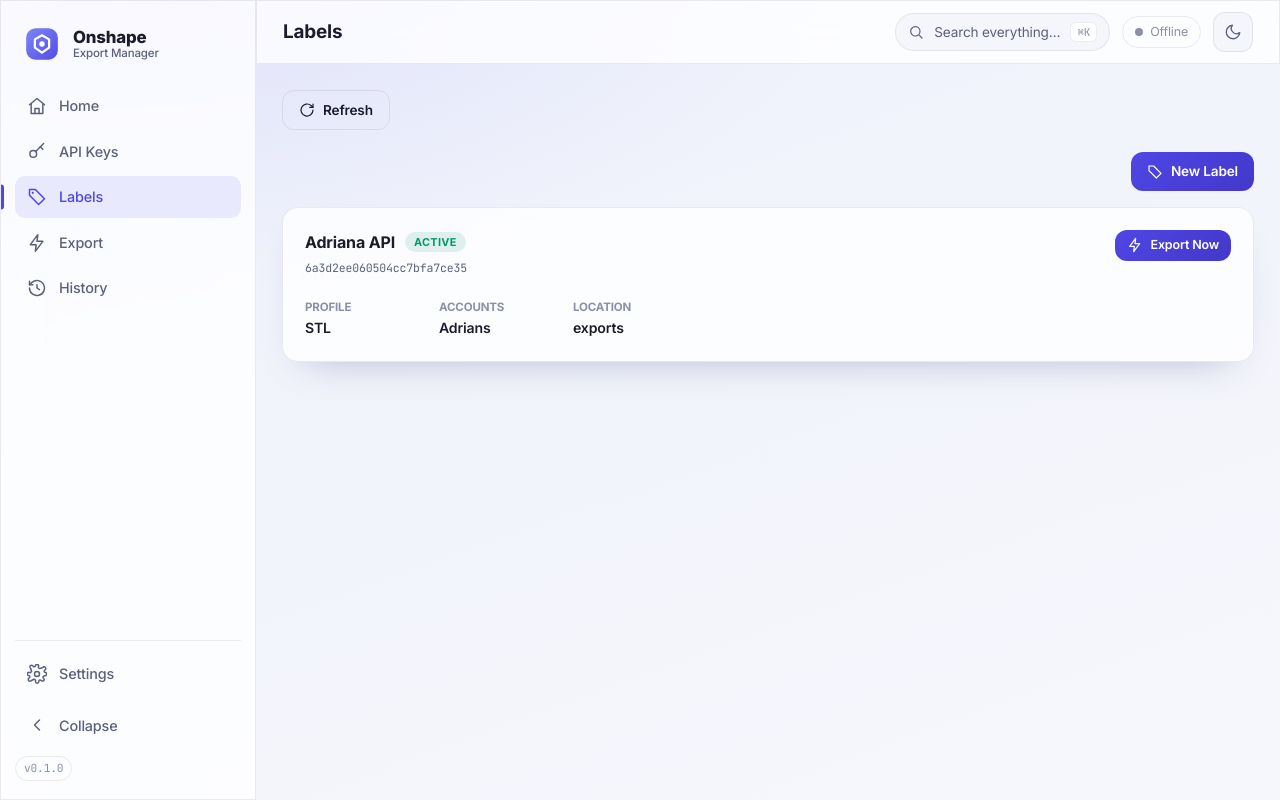
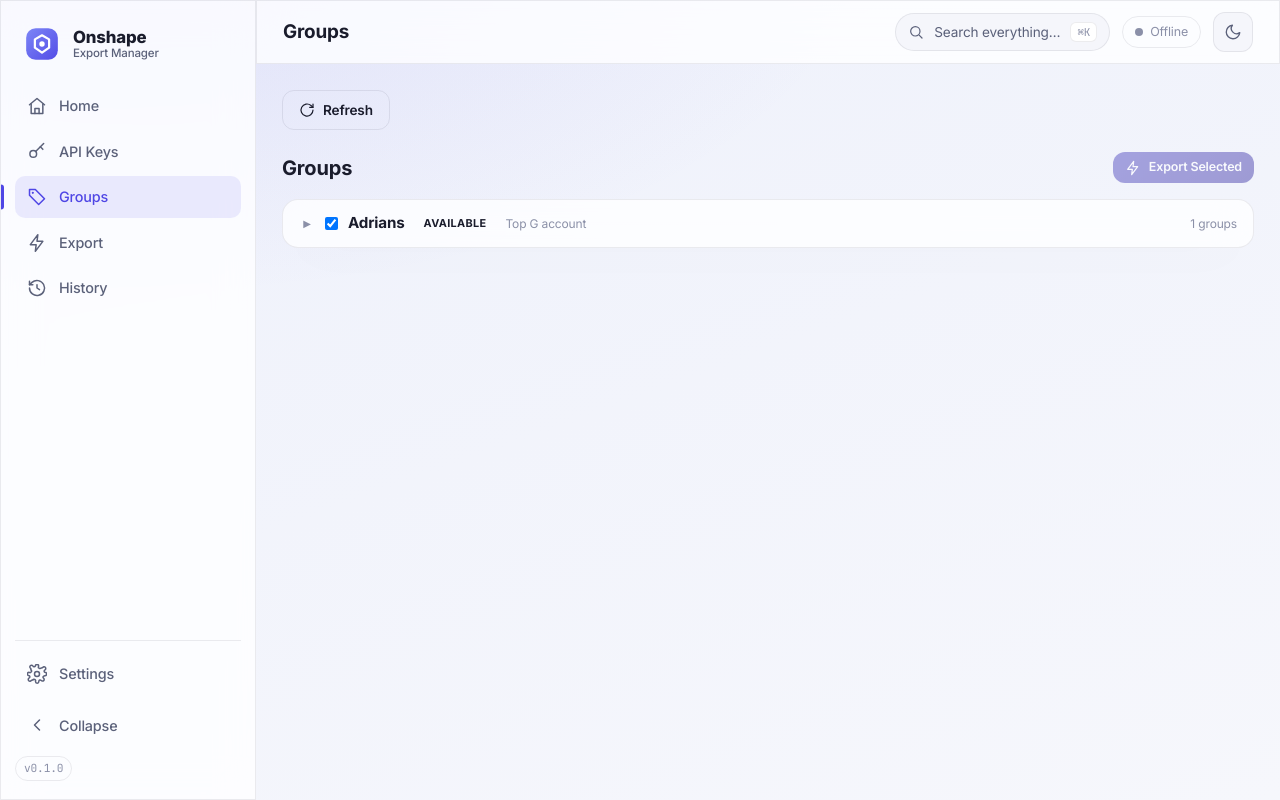
Before and after one commit to nekaas/OnshapeExportToolV3, a FastAPI app: page /labels in a window 1280 px wide. Run offline with FastAPI, Linux system fonts and the light colour scheme; data comes from the database, SQL or seed files in the repository; data that the repository does not hold is empty; some libraries are stand-ins or nearby versions.

Commit message:
feat: tree-based Groups page (Accounts → Groups hierarchy)
- Add `treeSelector` Alpine.js component with expand/collapse, checkbox selection
- Add `GET /api/tree` endpoint returning accounts with nested groups
- Rename NAV_ITEMS "Labels" → "Groups"
- Replace labels card view with interactive tree view in section.html
- Add CSS styles for tree component (hover, caret rotation, group rows)
- Support `labels` array in ManualExportRequest for batch group exports
- `queueExport()` dispatches selected groups via POST /api/exports/run

```diff
--- a/onshape_export_manager/ui/static/app.js
+++ b/onshape_export_manager/ui/static/app.js
@@ -1488,8 +1488,85 @@ function sectionPage(page) {
 
 /* Register with Alpine's registry so initialization never races the
    defer-loaded factory definitions. */
+// -- Tree Selector (Account → Groups hierarchy) ------------------------------
+
+let treeSelector = () => ({
+  accounts: [],
+  loading: true,
+  expanded: {},       // account_name → bool
+  selected: {},       // group friendly_name → bool
+  selectAllAccounts: {},
+  icons: ICONS,
+
+  async init() {
+    try {
+      const resp = await fetchJSON("/api/tree");
+      this.accounts = resp.accounts || [];
+    } catch (e) {
+      console.warn("Tree load failed", e);
+    }
+    this.loading = false;
+  },
+
+  toggle(accountName) {
+    this.expanded[accountName] = !this.expanded[accountName];
+  },
+
+  toggleAccount(accountName) {
+    const acc = this.accounts.find(a => a.name === accountName);
+    if (!acc) return;
+    const select = !this.selectAllAccounts[accountName];
+    this.selectAllAccounts[accountName] = select;
+    for (const g of acc.groups) {
+      this.selected[g.friendly_name] = select;
+    }
+  },
+
+  toggleGroup(groupName) {
+    this.selected[groupName] = !this.selected[groupName];
+  },
+
+  get selectedCount() {
+    return Object.values(this.selected).filter(Boolean).length;
+  },
+
+  get selectedAccounts() {
+    return this.accounts.filter(a =>
+      this.selectAllAccounts[a.name] ||
+      a.groups.some(g => this.selected[g.friendly_name])
+    ).length;
+  },
+
+  get selectedLabels() {
+    return Object.keys(this.selected).filter(k => this.selected[k]);
+  },
+
+  queueExport() {
+    const labels = this.selectedLabels;
+    if (!labels.length) return;
+    fetch("/api/exports/run", {
+      method: "POST",
+      headers: { "Content-Type": "application/json" },
+      body: JSON.stringify({ labels }),
+    })
+      .then(r => r.json())
+      .then(r => {
+        if (r.error) throw new Error(r.error);
+        if (window.oem) window.oem.toast("Queued", `${r.count} export(s) enqueued`, "success");
+        // Clear selection
+        for (const l of labels) this.selected[l] = false;
+        for (const k of Object.keys(this.selectAllAccounts)) this.selectAllAccounts[k] = false;
+      })
+      .catch(e => {
+        if (window.oem) window.oem.toast("Error", "Export failed: " + e.message, "error");
+      });
+  },
+});
+
+
 document.addEventListener("alpine:init", () => {
   window.Alpine.data("appShell", appShell);
   window.Alpine.data("dashboardPage", dashboardPage);
   window.Alpine.data("sectionPage", sectionPage);
+  window.Alpine.data("treeSelector", treeSelector);
 });
--- a/onshape_export_manager/ui/static/styles.css
+++ b/onshape_export_manager/ui/static/styles.css
@@ -820,3 +820,34 @@ a { color: inherit; text-decoration: none; }
   padding: 8px 16px;
   font-size: 0.84rem;
 }
+
+/* ---------------- Tree (Accounts → Groups) ---------------- */
+.tree-account {
+  transition: box-shadow 0.2s var(--ease);
+}
+.tree-account:hover {
+  box-shadow: 0 0 0 1px var(--border-strong);
+}
+.tree-account-header {
+  transition: background 0.15s;
+}
+.tree-account-header:hover {
+  background: var(--surface-2);
+}
+.tree-caret {
+  display: inline-block;
+  font-size: 10px;
+  width: 16px;
+  text-align: center;
+  color: var(--text-dim);
+  transition: transform 0.2s var(--ease);
+}
+.tree-group:hover {
+  background: var(--surface-2);
+}
+.tree-empty {
+  padding: 20px 16px;
+  text-align: center;
+  color: var(--text-dim);
+  font-size: 0.82rem;
+}
--- a/onshape_export_manager/ui/templates/section.html
+++ b/onshape_export_manager/ui/templates/section.html
@@ -248,96 +248,89 @@
     </template>
   </template>
 
-  <!-- ── Labels (card view with inline profiles, schedules, Export Now) ── -->
-  <template x-if="page === 'labels'">
+  <!-- ── Groups (tree: Accounts → Groups hierarchy) ── -->
+  <template x-if="page === 'labels'" x-data="treeSelector">
     <div class="page" style="gap:16px">
-      <!-- New Label button -->
-      <div style="display:flex;justify-content:flex-end">
-        <button class="btn btn-primary" @click="showLabelForm = !showLabelForm">
-          <span x-html="icons.labels"></span><span>New Label</span>
-        </button>
+
+      <!-- Header -->
+      <div style="display:flex;justify-content:space-between;align-items:center;flex-wrap:wrap;gap:12px">
+        <h2 style="font-size:1.25rem;font-weight:700;margin:0">Groups</h2>
+        <div style="display:flex;align-items:center;gap:12px">
+          <span class="badge badge-muted" x-show="loading">Loading…</span>
+          <span class="badge badge-ok" x-show="!loading && selectedCount > 0"
+                x-text="selectedCount + ' selected'"></span>
+          <button class="btn btn-primary btn-sm" @click="queueExport()" :disabled="selectedCount === 0">
+            <span x-html="icons.bolt"></span><span>Export Selected</span>
+          </button>
+        </div>
       </div>
 
-      <!-- Label creation form (collapsed by default) -->
-      <div class="card glass" x-show="showLabelForm" x-transition>
-        <div class="card-head"><h2 class="card-title">Create Label</h2></div>
-        <div class="form-grid">
-          <label class="field"><span>Friendly Name</span><input x-model="labelForm.name" placeholder="Robotics Team" /></label>
-          <label class="field"><span>Onshape Label ID</span><input x-model="labelForm.onshape_id" placeholder="24-character ID from Onshape" /></label>
-          <label class="field"><span>Export Profile</span>
-            <select x-model="labelForm.profile">
-              <option value="STL">STL</option>
-              <template x-for="p in profiles" :key="p.name">
-                <option :value="p.name" x-text="p.name"></option>
+      <!-- Tree -->
+      <div x-show="!loading">
+        <template x-for="account in accounts" :key="account.name">
+          <div class="tree-account card glass" style="padding:0;overflow:hidden">
+            <div class="tree-account-header"
+                 @click="toggle(account.name)"
+                 style="display:flex;align-items:center;gap:10px;padding:12px 16px;cursor:pointer;user-select:none;border-bottom:1px solid var(--border-light)">
+              <span class="tree-caret" :class="{ open: expanded[account.name] }"
+                    style="display:inline-block;transition:transform .2s;font-size:10px"
+                    :style="expanded[account.name] ? 'transform:rotate(90deg)' : ''">▶</span>
+              <input type="checkbox"
+                     :checked="selectAllAccounts[account.name]"
+                     @click.stop
+                     @change="toggleAccount(account.name)"
+                     style="margin:0" />
+              <span class="tree-account-name" x-text="account.name"
+                    style="font-weight:700;font-size:0.95rem"></span>
+              <span class="badge" :class="'badge-' + account.health"
+                    x-text="account.health"
+                    style="font-size:0.68rem"></span>
+              <span x-show="account.description" x-text="account.description"
+                    style="font-size:0.75rem;color:var(--text-dim)"></span>
+              <span class="tree-count" x-text="account.group_count + ' groups'"
+                    style="margin-left:auto;font-size:0.75rem;color:var(--text-dim)"></span>
+            </div>
+
+            <!-- Groups within this account -->
+            <div class="tree-groups" x-show="expanded[account.name]"
+                 style="padding:4px 0">
+              <template x-for="group in account.groups" :key="group.friendly_name">
+                <div class="tree-group"
+                     style="display:flex;align-items:center;gap:10px;padding:8px 16px 8px 36px;transition:background .15s"
+                     @mouseenter="$el.style.background='var(--hover-bg)'"
+                     @mouseleave="$el.style.background=''">
+                  <input type="checkbox"
+                         :checked="selected[group.friendly_name]"
+                         @change="toggleGroup(group.friendly_name)"
+                         style="margin:0" />
+                  <span x-text="group.friendly_name"
+                        style="font-weight:600;font-size:0.88rem"></span>
+                  <span class="badge" x-show="group.enabled !== false"
+                        style="font-size:0.62rem;background:var(--bg-muted);color:var(--text-dim)">enabled</span>
+                  <span x-show="!group.enabled"
+                        style="font-size:0.72rem;color:var(--red)">disabled</span>
+                  <span x-text="group.export_profile"
+                        style="font-size:0.72rem;color:var(--text-dim);margin-left:auto"></span>
+                  <span x-show="group.schedule"
+                        x-text="'⏱ ' + group.schedule"
+                        style="font-size:0.68rem;color:var(--text-dim)"></span>
+                </div>
               </template>
-            </select>
-          </label>
-          <label class="field"><span>Schedule (optional)</span>
-            <select x-model="labelForm.schedule">
-              <option value="">None</option>
-              <option value="15min">Every 15 min</option>
-              <option value="30min">Every 30 min</option>
-              <option value="hourly">Hourly</option>
-              <option value="daily">Daily</option>
-              <option value="weekly">Weekly</option>
-              <option value="monthly">Monthly</option>
-            </select>
-          </label>
-        </div>
-        <button class="btn btn-primary btn-sm" style="margin-top:14px" @click="createLabel()">Create Label</button>
-      </div>
-
-      <!-- Onboarding: no labels -->
-      <div x-show="!rows.length && !loading" class="card glass" style="text-align:center;padding:36px 28px">
-        <h2 style="font-size:1.2rem;font-weight:700;margin:0 0 6px">No Labels Yet</h2>
-        <p style="color:var(--text-muted);max-width:440px;margin:0 auto 20px;font-size:0.88rem">
-          Labels connect your Onshape documents to export settings. Tag documents in Onshape, then create a matching label here.
-        </p>
-        <button class="btn btn-primary" @click="showLabelForm = true">➕ Create Your First Label</button>
-      </div>
-
-      <!-- Label cards -->
-      <template x-for="label in rows" :key="label.friendly_name">
-        <div class="card glass">
-          <div class="card-head">
-            <div>
-              <h2 class="card-title" style="display:flex;align-items:center;gap:10px">
-                <span x-text="label.friendly_name"></span>
-                <span class="badge" :class="label.enabled !== false ? 'badge-ok' : 'badge-muted'"
-                      x-text="label.enabled !== false ? 'Active' : 'Disabled'"></span>
-              </h2>
-              <p class="card-sub">
-                <code style="font-size:0.72rem" x-text="label.onshape_label_id || 'No Onshape ID'"></code>
-              </p>
-            </div>
-            <div class="toolbar-actions">
-              <button class="btn btn-primary btn-sm" @click="triggerLabelExport(label.friendly_name)">
-                <span x-html="icons.bolt"></span><span>Export Now</span>
-              </button>
+              <div x-show="account.groups.length === 0"
+                   style="padding:20px 16px 20px 36px;color:var(--text-dim);font-size:0.82rem"
+                   x-text="'No groups in ' + account.name"></div>
             </div>
           </div>
-          <div style="display:flex;flex-wrap:wrap;gap:14px;margin-top:4px">
-            <div style="min-width:120px">
-              <span style="font-size:0.72rem;color:var(--text-dim);text-transform:uppercase;font-weight:700">Profile</span>
-              <div style="font-weight:600;font-size:0.88rem" x-text="label.export_profile || '—'"></div>
-            </div>
-            <div style="min-width:120px">
-              <span style="font-size:0.72rem;color:var(--text-dim);text-transform:uppercase;font-weight:700">Accounts</span>
-              <div style="font-weight:600;font-size:0.88rem">
-                <span x-text="(label.assigned_accounts && label.assigned_accounts.length) ? label.assigned_accounts.join(', ') : '—'"></span>
-              </div>
-            </div>
-            <div style="min-width:120px" x-show="label.scheduler && label.scheduler.enabled">
-              <span style="font-size:0.72rem;color:var(--text-dim);text-transform:uppercase;font-weight:700">Schedule</span>
-              <div style="font-weight:600;font-size:0.88rem" x-text="(label.scheduler && label.scheduler.interval) || '—'"></div>
-            </div>
-            <div style="min-width:120px">
-              <span style="font-size:0.72rem;color:var(--text-dim);text-transform:uppercase;font-weight:700">Location</span>
-              <div style="font-weight:600;font-size:0.88rem" x-text="label.export_location || 'exports'"></div>
-            </div>
-          </div>
+        </template>
+
+        <!-- Empty state -->
+        <div x-show="accounts.length === 0" class="card glass" style="text-align:center;padding:36px 28px">
+          <h2 style="font-size:1.2rem;font-weight:700;margin:0 0 6px">No Accounts Configured</h2>
+          <p style="color:var(--text-muted);max-width:440px;margin:0 auto;font-size:0.88rem">
+            Add an Onshape API account in settings to start organizing your exports into groups.
+          </p>
         </div>
-      </template>
+      </div>
     </div>
   </template>
 
```
Also changed, not shown: onshape_export_manager/web.py (+58 -6 lines).
